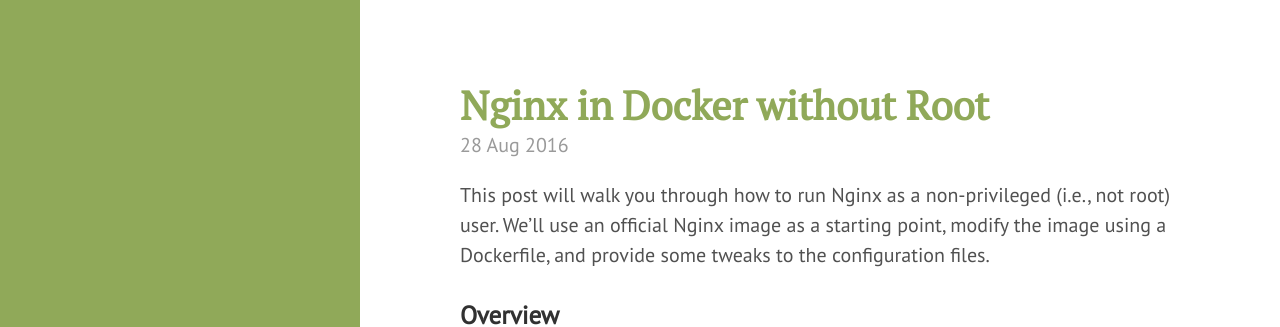
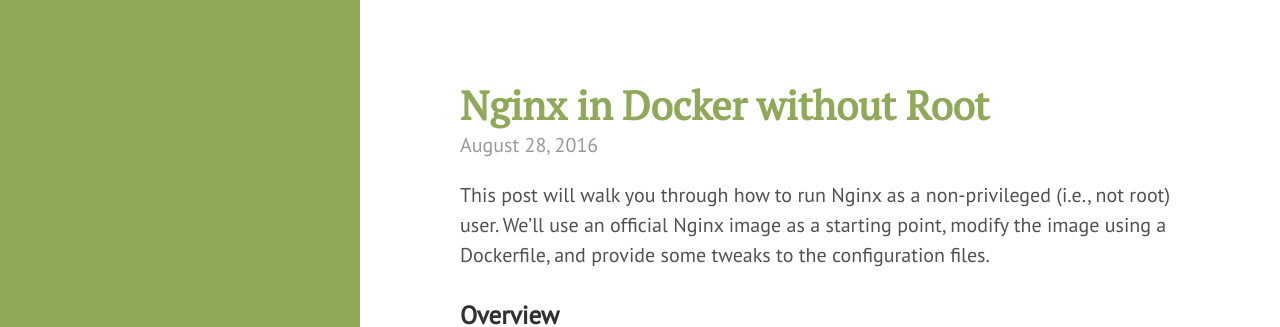
Before and after one commit to pjdietz/pjdietz.github.io, a Jekyll site: the page built from index.html, in a window 1280 px wide and 900 px high. Shown: the top 327 px of the window. Built offline with Jekyll 4.4.1, drawn with Linux system fonts in a browser that asks for light colours; nearby versions of some CDN libraries; the list of posts is cut into pages by our own code; some of the changed text lies outside the part shown.

Commit message:
Fix date in index list

```diff
--- a/index.html
+++ b/index.html
@@ -12,7 +12,7 @@
       </a>
     </h1>
 
-    <span class="post-date">{{ post.date | date_to_string }}</span>
+    <span class="post-date">{{ post.date | date: '%B %d, %Y' }}</span>
 
     {{ post.content }}
   </div>
```
